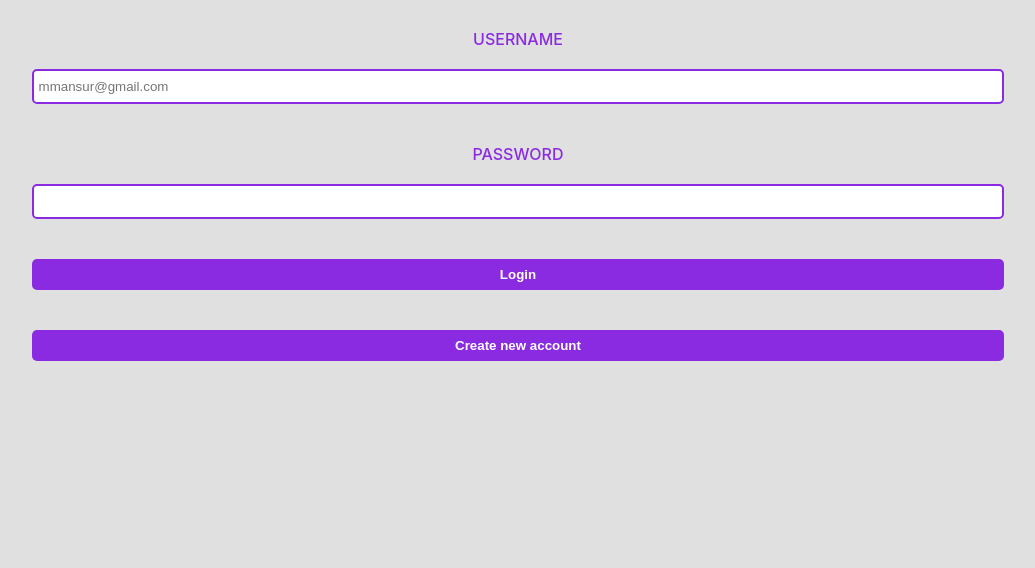
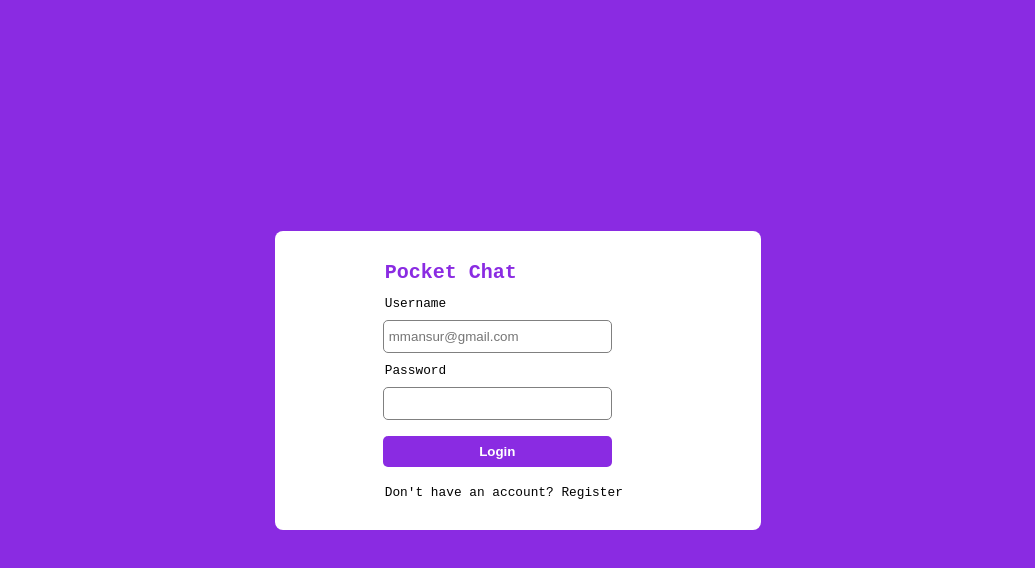
Before and after one commit to mansurmansur/web-socket, a React (Create React App) app in the folder client/: page / in a window 1280 px wide. Shown: the top 568 px of the page, without its empty margins (122-1157 px from the left). Built offline with nearby package versions, Linux system fonts and the light colour scheme; no server answers.

Commit message:
registration and Login page front-end ready

```diff
--- a/client/src/App.js
+++ b/client/src/App.js
@@ -1,16 +1,20 @@
 import{BrowserRouter as Router, Routes, Route} from "react-router-dom"
 import Login from "./screens/Login";
-import Chat from "./screens/Chat";
+import Register from "./screens/Register";
+import Home from "./screens/Home";
 
 function App() {
   return (
-    <Router>
-      <Routes>
-        <Route path="/" element={<Login />} />
-        <Route path="/login" element={<Login />} />
-        <Route path="/chat" element={<Chat />} />
-      </Routes>
-    </Router>
+    // <Router>
+    //   <Routes>
+    //     <Route path="/">
+    //       <Route index element={<Home />} />
+    //       <Route path="login" element={<Login />} />
+    //       <Route path="register" element={<Register />} />
+    //     </Route>
+    //   </Routes>
+    // </Router>
+    <Login />
   );
 }
 
--- a/client/src/index.css
+++ b/client/src/index.css
@@ -1,3 +1,7 @@
+html{
+  font-size: 16px;
+}
+
 *, ::after, ::before {
   margin: 0;
   padding: 0;
@@ -8,7 +12,7 @@ body {
   font-family: -apple-system, BlinkMacSystemFont, 'Segoe UI', 'Roboto', 'Oxygen',
     'Ubuntu', 'Cantarell', 'Fira Sans', 'Droid Sans', 'Helvetica Neue',
     sans-serif;
-  background-color: #e0e0e0;
+  background: blueviolet;
   -webkit-font-smoothing: antialiased;
   -moz-osx-font-smoothing: grayscale;
 }
@@ -23,30 +27,52 @@ body {
   width: 95%;
   overflow-x: hidden;
   height: 95%;
+  display: flex;
+  justify-content: center;
+  align-items: center;
 }
-.login-form{
+/* Login & Register styling section */
+.page-header {
+  font-weight: 600;
+  font-size: 20px;
+  padding: 10px;
+  color: blueviolet;
+}
+.text-button{
+  font-size: .8em;
+  font-family: monospace;
+  padding: 10px;
+}
+.form-wrapper{
+  background-color: white;
+  padding: 20px 10px;
+  width: 40%;
+  min-width: 400px;
   display: flex;
   flex-direction: column;
   justify-content: center;
   align-items: center;
+  font-family: monospace;
+  border-radius: 8px;
 }
-.login-form label {
+ label {
   margin: 10px;
-  color: blueviolet;
+  color: grayscale;
   font-weight: 500;
-  text-transform: uppercase;
+  font-size: .8em;
+  text-transform: capitalize;
 }
-.login-form input {
-  margin: 10px;
+input {
+  margin: 8px;
 }
-.login-form input[type="text"], .login-form input[type="password"] {
+input[type="text"], input[type="email"], input[type="password"] {
   width: 80%;
   padding: 8px 5px;
-  border: 2px solid blueviolet;
+  border: 1.5px solid gray;
   border-radius: 5px;
 }
 
-.login-form input[type="button"] {
+input[type="button"] {
   width: 80%;
   padding: 8px 0;
   background-color: blueviolet;
@@ -55,7 +81,7 @@ body {
   font-weight: 600;
   border-radius: 5px;
 }
-.login-form input[type="button"]:hover{
+ input[type="button"]:hover{
   opacity: .6;
   cursor:grabbing;
 }
--- /dev/null
+++ b/client/src/screens/Home.jsx
@@ -0,0 +1,11 @@
+import React from "react"
+
+const Home = (props) => {
+  return (
+    <div>
+
+    </div>
+  )
+};
+
+export default Home;
--- a/client/src/screens/Login.jsx
+++ b/client/src/screens/Login.jsx
@@ -8,61 +8,67 @@ import { app } from "../services/firebase";
 
 const Login = (props) => {
   const auth = getAuth(app);
-    const navigate = useNavigate();
-    const [userInputUsername, setUserInputUsername] = useState('');
-    const [password, setPassword] = useState('')
+    // const navigate = useNavigate();
     const dispatch = useDispatch()
 
-    //update username input on change
-    function updateUsernameInput(e) {
-        setUserInputUsername(e.target.value);
-    }
 
-    //update username input on change
-    function updatePasswordInput(e) {
-        setPassword(e.target.value);
-    }
+
 
     // navigate to signup page for new users
     function handleCreateNewAccount(e){
-      navigate({
-        pathname: "/register"
-      });
+      // navigate({
+      //   pathname: "/register"
+      // });
     }
 
     function handleSubmit(e) {
       e.preventDefault()
-        //data validation
-        if(userInputUsername !== '' & password !== ''){
-          signInWithEmailAndPassword(auth, userInputUsername, password)
-          .then((response) => {
-            //set username
-            dispatch(setUsername(userInputUsername))
-            //navigate to chat
-            navigate({
-              pathname: "/chat",
-            });
-          })
-          .catch((error) => {
-            console.log(error)
-          })
-        }
+        // //data validation
+        // if(userInputUsername !== '' & password !== ''){
+        //   signInWithEmailAndPassword(auth, userInputUsername, password)
+        //   .then((response) => {
+        //     //set username
+        //     dispatch(setUsername(userInputUsername))
+        //     //navigate to chat
+        //     // navigate({
+        //     //   pathname: "/chat",
+        //     // });
+        //   })
+        //   .catch((error) => {
+        //     console.log(error)
+        //   })
+        //}
     }
   return (
     <div className="container">
-      <form className="login-form" onSubmit={handleSubmit}>
-        <label htmlFor="username">Username</label>
-        <input type="text" name="username" id="username"  value={userInputUsername} placeholder="mmansur@gmail.com" onChange={updateUsernameInput}/>
-        <br />
-        <label htmlFor="password">Password</label>
-        <input type="password" name="password" id="password"  value={password}  onChange={updatePasswordInput}/>
-        <br />
-        <input type="button" value="Login" onClick={handleSubmit} />
-        <br />
-        <input type="button" value="Create new account" onClick={handleCreateNewAccount}/>
-      </form>
+      <div className="form-wrapper">
+        <form className="login-form" onSubmit={handleSubmit}>
+          <p className="page-header">Pocket Chat</p>
+          <div>
+            <label htmlFor="username">Username</label>
+            <input
+              type="text"
+              name="username"
+              id="username"
+              placeholder="mmansur@gmail.com"
+            />
+          </div>
+          <div>
+            <label htmlFor="password">Password</label>
+            <input
+              type="password"
+              name="password"
+              id="password"
+            />
+          </div>
+
+          <input type="button" value="Login" onClick={handleSubmit} />
+
+          <p className="text-button">Don't have an account? Register</p>
+        </form>
+      </div>
     </div>
-  )
+  );
 };
 
 export default Login;
--- /dev/null
+++ b/client/src/screens/Register.jsx
@@ -0,0 +1,62 @@
+import React from "react"
+import { Link } from "react-router-dom";
+
+const handleSubmit = e => {
+  e.preventDefault();
+}
+
+const Register = (props) => {
+  return (
+    <div className="container">
+      <div className="form-wrapper">
+        <form className="register-form" onSubmit={handleSubmit}>
+          <p className="page-header">Pocket Chat Registration Page</p>
+          <div>
+            <label htmlFor="email">Email</label>
+            <input
+              type="email"
+              name="email"
+              id="email"
+              placeholder="mmansur@gmail.com"
+            />
+          </div>
+          <div>
+            <label htmlFor="firstname">Firstname</label>
+            <input
+              type="text"
+              name="firstname"
+              id="firstname"
+              placeholder="John"
+            />
+          </div>
+          <div>
+            <label htmlFor="lastname">Lastname</label>
+            <input
+              type="text"
+              name="lastname"
+              id="lastname"
+              placeholder="doe"
+            />
+          </div>
+          <div>
+            <label htmlFor="newpassword">New Password</label>
+            <input type="password" name="newpassword" id="newpassword" />
+          </div>
+          <div>
+            <label htmlFor="confirmpassword">Confirm Password</label>
+            <input
+              type="password"
+              name="confirmpassword"
+              id="confirmpassword"
+            />
+          </div>
+
+          <input type="button" value="Create new account" />
+          <p className="text-button">Already have an account? Login</p>
+        </form>
+      </div>
+    </div>
+  );
+};
+
+export default Register;
```
